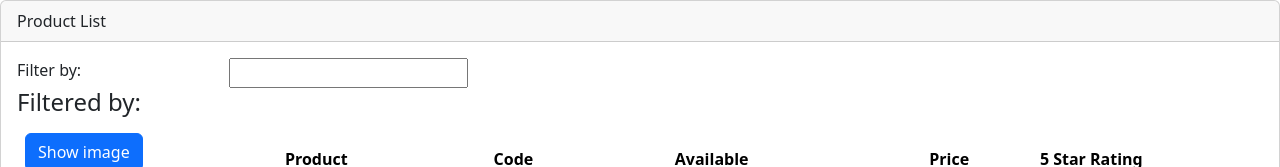
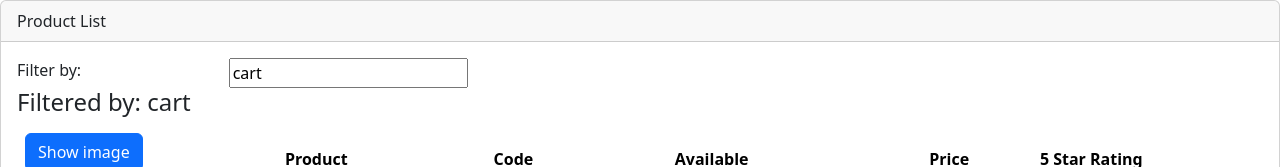
Before and after one commit to Umarfarooq88/Product_Lens, an Angular app: page / in a window 1280 px wide. Shown: the top 167 px of the page. Built offline with nearby package versions, Linux system fonts and the light colour scheme.

Commit message:
Two way binding(Add Filter text display)

```diff
--- a/src/app/app.module.ts
+++ b/src/app/app.module.ts
@@ -3,6 +3,7 @@ import { BrowserModule } from '@angular/platform-browser';
 
 import { AppComponent } from './app.component';
 import { ProductListComponent } from './products/product-list.component';
+import { FormsModule } from '@angular/forms';
 
 @NgModule({
   declarations: [
@@ -10,7 +11,8 @@ import { ProductListComponent } from './products/product-list.component';
     ProductListComponent
   ],
   imports: [
-    BrowserModule
+    BrowserModule,
+    FormsModule
   ],
   providers: [],
   bootstrap: [AppComponent]
--- a/src/app/products/product-list.component.html
+++ b/src/app/products/product-list.component.html
@@ -6,12 +6,13 @@
     <div class="row">
       <div class="col-md-2">Filter by:</div>
       <div class="col-md-4">
-        <input type="text" />
+        <input type="text"
+                [(ngModel)]="listFilter"/>
       </div>
     </div>
     <div class="row">
       <div class="col-md-6">
-        <h4>Filtered by:</h4>
+        <h4>Filtered by: {{listFilter}}</h4>
       </div>
     </div>
     <div class="table-responsive">
--- a/src/app/products/product-list.component.ts
+++ b/src/app/products/product-list.component.ts
@@ -8,7 +8,8 @@ export class ProductListComponent {
   pageTitle: string = 'Product List';
   imageWidth:number=50;
   imageMargin:number=2;
-  showImage:boolean=false
+  showImage:boolean=false;
+  listFilter:string="cart";
   products: any[] = [
     {
       "productId": 2,
```
